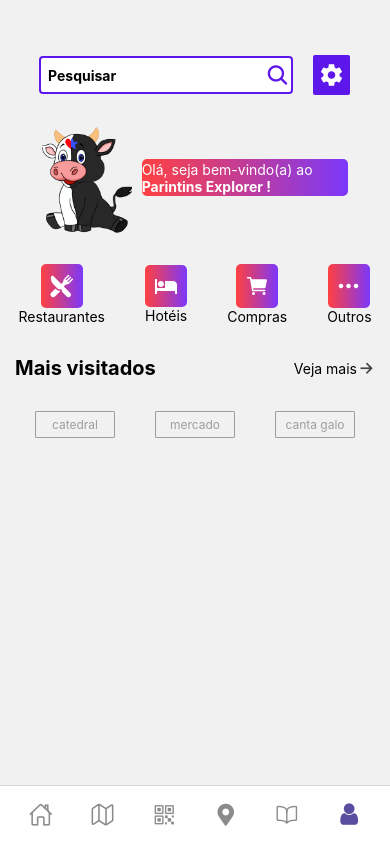
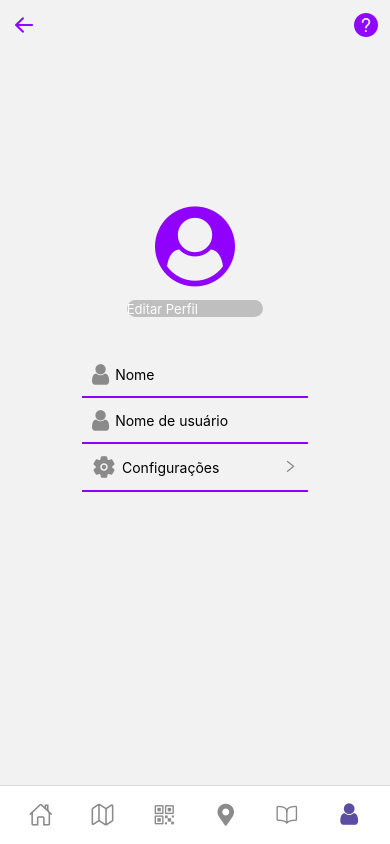
Before and after one commit to andreyfelipe01/Parintins-Explore, a React Native app: screen /Home3 in a window 390 px wide. Built offline with nearby package versions, Linux system fonts and the light colour scheme.

Commit message:
add screens
only

```diff
--- /dev/null
+++ b/src/data/Locations.js
@@ -0,0 +1,22 @@
+import { React, useState } from 'react-native';
+
+export const locations = [
+    {
+        id: '1',
+        name: 'Catedral',
+        ava: 4.5,
+        image: require('../icon/catedral.jpeg'),
+    },
+    {
+        id: '2',
+        name: 'Catedral',
+        ava: 4.5,
+        image: require('../icon/catedral.jpeg'),
+    },
+    {
+        id: '3',
+        name: 'Catedral',
+        ava: 4.5,
+        image: require('../icon/catedral.jpeg'),
+    },
+]
--- a/src/pages/routes.js
+++ b/src/pages/routes.js
@@ -21,6 +21,7 @@
 import { FontAwesome } from '@expo/vector-icons';
 import { FontAwesome5 } from '@expo/vector-icons';
 import CheckIn from '../screens/Checkin';
+import Profile from '../screens/Profile';
 
 const Tab = createBottomTabNavigator();
 const Stack = createNativeStackNavigator();
@@ -168,7 +169,7 @@
             />
             <Tab.Screen
                 name="Home3"
-                component={TelaHome}
+                component={Profile}
                 options={{
 
                     headerShown: false,
--- a/src/screens/Checkin.js
+++ b/src/screens/Checkin.js
@@ -4,7 +4,7 @@
 
 const CheckIn = () => {
 
-    const [modal, setModal] = useState(true);
+    const [modal, setModal] = useState(false);
 
     const Items = ({ local, image, description }) => {
         return (
--- /dev/null
+++ b/src/screens/Profile.js
@@ -0,0 +1,96 @@
+import React from "react";
+import { Text, View , TouchableOpacity, StyleSheet} from "react-native";
+import { SafeAreaView } from "react-native-safe-area-context";
+
+import { AntDesign } from '@expo/vector-icons';
+import { FontAwesome } from '@expo/vector-icons';
+import { Ionicons } from '@expo/vector-icons';
+
+export default function Profile(){
+  return(
+    <SafeAreaView>
+      <View style={styles.container}>
+        <View style={styles.icon}>
+          <TouchableOpacity>
+          <AntDesign name="arrowleft" size={24} color="#9008ff" />
+          </TouchableOpacity>
+          <TouchableOpacity>
+          <AntDesign name="questioncircle" size={24} color="#9008ff" />
+          </TouchableOpacity>
+        </View>
+        <View style={styles.icon2}>
+          <FontAwesome  name="user-circle" size={80} color="#9000ff" />
+        </View>
+        <View style={styles.botao}>
+          <TouchableOpacity>
+            <Text style={{color:'white', fontSize:13}}>Editar Perfil</Text>
+          </TouchableOpacity>
+        </View>
+        <View style={styles.conteudoo}>
+          <View style={styles.conteudo}>
+            <FontAwesome name="user" size={24} color="#8a8a8a" />
+            <Text style={styles.texto}>Nome</Text>
+
+          </View>
+          <View style={styles.conteudo}>
+            <FontAwesome name="user" size={24} color="#8a8a8a" />
+            <Text style={styles.texto}>Nome de usuário</Text>
+          </View>
+          <View style={styles.conteudo}>
+            <View style={{flexDirection: 'row', alignItems:'center', gap:6}}>
+              <Ionicons name="settings" size={24} color="#8a8a8a" />
+              <Text style={styles.texto}>Configurações</Text>
+            </View>
+            <TouchableOpacity>
+            <AntDesign  name="right" size={15} color="#8a8a8a" />
+            </TouchableOpacity>
+          </View>
+        </View>
+      </View>
+    </SafeAreaView>
+
+  )
+}
+
+const styles = StyleSheet.create ({
+  container:{
+    width:'100%',
+    height:'100%',
+  },
+  icon:{
+    flexDirection:'row',
+    justifyContent:'space-between',
+    padding:12,
+
+  },
+  icon2:{
+    alignItems:'center',
+    marginTop:'40%'
+  },
+  botao:{
+    backgroundColor: '#bfbfbf' ,
+    width: '35%',
+    height: '3.5%',
+    justifyContent: 'center',
+    borderRadius: 20,
+    textAlign:'center',
+    alignSelf:'center',
+    marginTop:14
+  },
+  conteudoo:{
+    alignSelf:'center',
+    marginTop:'9%',
+  },
+  conteudo:{
+    flexDirection:'row',
+    alignItems:'center',
+    gap:6,
+    borderBottomWidth:2,
+    borderColor:'#9000ff',
+    padding:10
+  },
+  texto:{
+    width:155
+  }
+
+})
--- a/src/screens/home.js
+++ b/src/screens/home.js
@@ -1,28 +1,120 @@
-import React, {useEffect, useState} from "react";
-import { Text , View , TouchableOpacity, TextInput, Image ,StyleSheet } from "react-native";
+import React, {
+    useEffect,
+    useState
+} from "react";
+
+import {
+    Text,
+    View,
+    TouchableOpacity,
+    TextInput,
+    Image,
+    StyleSheet,
+    ScrollView,
+    FlatList
+} from "react-native";
+
 import { LinearGradient } from "expo-linear-gradient";
 
 import { Ionicons } from '@expo/vector-icons';
 import { MaterialIcons } from '@expo/vector-icons';
 
-export default function TelaH({navigation}){
+import { locations } from "../data/Locations.js";
+import { SafeAreaView } from "react-native-safe-area-context";
 
-    return(
+export default function TelaH({ navigation }) {
+
+    const maxRating = [1, 2, 3, 4, 5];
+    const [itemRatings, setItemRatings] = useState({});
+
+    function ItemLocal({ item }) {
+
+        const itemRating = itemRatings[item.id] || 0;
+
+        return (
+            <View style={styles.containerRenderItem}>
+
+                <View style={styles.flexlocal}>
+                    <View style={{}}>
+                        <Image
+                            source={require("../icon/catedral.jpeg")}
+                            style={styles.imagerenderitem}
+                        />
+                        <Text style={styles.textrenderitem}>
+                            {item.name}
+                        </Text>
+                        <RatingBar item={item} rating={itemRating} setRating={setRating} />
+                    </View>
+
+                    <View style={styles.partgradbutton}>
+                        <LinearGradient
+                            style={styles.lineargradientri}
+                            colors={['#ff4142', '#c03c99', '#7b38fb']}
+                            start={{ x: 0, y: 1 }}
+                            end={{ x: 1, y: 1 }}
+                        />
+                        <TouchableOpacity style={{ flexDirection: 'row', alignItems: 'center' }}>
+                            <Text style={{ color: 'white', fontWeight: 'bold' }}>Veja mais</Text>
+                            <Ionicons name="arrow-forward" size={18} color="white" />
+                        </TouchableOpacity>
+                    </View>
+
+                </View>
+            </View>
+        );
+    }
+
+    const RatingBar = ({ item, rating, setRating }) => {
+        return (
+            <View style={styles.ratingBarStyle}>
+                {maxRating.map((value, key) => {
+                    return (
+                        <TouchableOpacity
+                            activeOpacity={0.7}
+                            key={value}
+                            onPress={() => setRating(item.id, value)}
+                        >
+                            <Image
+                                style={{ height: 16, width: 16, }}
+                                source={
+                                    value <= rating
+                                        ? require("../icon/star_filled.png")
+                                        : require("../icon/star_corner.png")
+                                }
+                            />
+                        </TouchableOpacity>
+                    );
+                })}
+            </View>
+        );
+    };
+
+    const setRating = (itemId, value) => {
+        setItemRatings((prevRatings) => ({
+            ...prevRatings,
+            [itemId]: value,
+        }));
+    };
+
+    return (
+        <SafeAreaView>
             <View style={styles.container}>
+
+                <ScrollView>
                     <View style={styles.pesquisa}>
                         <View style={styles.sectionStyle}>
                             <View style={styles.input}>
                                 <TextInput
-                            style={{fontWeight:'bold'}}
+                                    style={{ fontWeight: 'bold' }}
                                     placeholderTextColor={'#000'}
                                     placeholder="Pesquisar"
                                 />
                             </View>
-                    <View style={{marginLeft:'90%', position:'absolute'}}>
+                            <View style={{ marginLeft: '90%', position: 'absolute' }}>
                                 <Ionicons name="search" size={24} color="#5e17eb" />
                             </View>
                         </View>
-                <View style={{borderRadius:2, backgroundColor:'#5e17eb', padding:6.9, }}>
+                        <View style={{ borderRadius: 2, backgroundColor: '#5e17eb', padding: 6.9, }}>
                             <TouchableOpacity>
                                 <Ionicons name="settings-sharp" size={24} color="white" />
                             </TouchableOpacity>
@@ -42,11 +134,11 @@
                                 start={{ x: 0, y: 1 }}
                                 end={{ x: 1, y: 1 }}
                             />
-                <Text style={{color:'#fff',}}>Olá, seja bem-vindo(a) ao <Text style={{fontWeight:'bold'}}>Parintins Explorer !</Text></Text>
+                            <Text style={{ color: '#fff', }}>Olá, seja bem-vindo(a) ao <Text style={{ fontWeight: 'bold' }}>Parintins Explorer !</Text></Text>
                         </View>
                     </View>
                     <View style={styles.icones}>
-                <View style={{alignItems:'center'}}>
+                        <View style={{ alignItems: 'center' }}>
                             <TouchableOpacity>
                                 <LinearGradient
                                     style={styles.linearGradientdosicon}
@@ -58,7 +150,7 @@
                             </TouchableOpacity>
                             <Text>Restaurantes</Text>
                         </View>
-                <View style={{alignItems:'center',}}>
+                        <View style={{ alignItems: 'center', }}>
                             <TouchableOpacity>
                                 <LinearGradient
                                     style={styles.linearGradientdosicon}
@@ -70,7 +162,7 @@
                             </TouchableOpacity>
                             <Text>Hotéis</Text>
                         </View>
-                <View style={{alignItems:'center',}}>
+                        <View style={{ alignItems: 'center', }}>
                             <TouchableOpacity>
                                 <LinearGradient
                                     style={styles.linearGradientdosicon}
@@ -82,7 +174,7 @@
                             </TouchableOpacity>
                             <Text>Compras</Text>
                         </View>
-                <View style={{alignItems:'center',}}>
+                        <View style={{ alignItems: 'center', }}>
                             <TouchableOpacity>
                                 <LinearGradient
                                     style={styles.linearGradientdosicon}
@@ -99,8 +191,8 @@
                         <View>
                             <Text style={styles.textoemnegritoemeiog}>Mais visitados</Text>
                         </View>
-                <View style={{flexDirection:'row', alignItems:'center'}}>
-                    <TouchableOpacity style={{flexDirection:'row', alignItems:'center'}}>
+                        <View style={{ flexDirection: 'row', alignItems: 'center' }}>
+                            <TouchableOpacity style={{ flexDirection: 'row', alignItems: 'center' }}>
                                 <Text>Veja mais</Text>
                                 <Ionicons name="arrow-forward" size={18} color="#454545" />
                             </TouchableOpacity>
@@ -117,52 +209,47 @@
                             <Text style={styles.textocaixa2}>canta galo</Text>
                         </View>
                     </View>
+                    <View style={{ paddingLeft: 5, marginTop: 20, height: 300 }}>
+                        <FlatList
+                            data={locations}
+                            keyExtractor={item => item.id}
+                            renderItem={ItemLocal}
+                            horizontal={true}
+                        />
                     </View>
+                    <Text>Espaço</Text>
+                    <Text>Espaço</Text>
+                    <Text>Espaço</Text>
+
+                    <Text>Espaço</Text>
+                    <Text>Espaço</Text>
+                    <Text>Espaço</Text>
+                    <Text>Espaço</Text>
+
+                    <Text>Espaço</Text>
+                    <Text>Espaço</Text>
+                    <Text>Espaço</Text>
+
+                    <Text>Espaço</Text>
+                    <Text>Espaço</Text>
+                </ScrollView>
+
+            </View>
+        </SafeAreaView>
     )
 }
 
-const RatingBar = () => {
-    return (
-      <View style={styles.ratingBarStyle}>
-        {maxRating.map((item, key) => {
-          return (
-            <TouchableOpacity
-              activeOpacity={0.7}
-              key={item}
-              onPress={() => setDefaultRating(item)}>
-              <Image
-                style={styles.starImageStyle}
-                source={
-                  item <= defaultRating
-                    ? require('../icon/star_filled.png')
-                    : require('../icon/star_corner.png')
-                }
-              />
-            </TouchableOpacity>
-          );
-        })}
-      </View>
-    );
-  };
-
-
-
-
 
 const styles = StyleSheet.create({
-    container:{
-        backgroundColor:'#f1f1f1',
-        width:'100%',
-        height:'100%',
-        alignItems:'center'
+    container: {
+        backgroundColor: '#f1f1f1',
     },
-    pesquisa:{
-        flexDirection:'row',
-        width:'100%',
-        height: 150,
-        alignItems:'center',
-        gap:20,
-
+    pesquisa: {
+        flexDirection: 'row',
+        width: '100%',
+        height: 80,
+        alignItems: 'center',
+        gap: 20,
     },
     sectionStyle: {
         flexDirection: 'row',
@@ -171,88 +258,134 @@
         borderColor: '#5e17eb',
         borderRadius: 4,
         alignItems: 'center',
-        height:'25%',
-        width:'65%',
-        marginLeft:'10%'
+        height: 35,
+        width: '65%',
+        marginLeft: '10%'
     },
-    input:{
-        paddingLeft:7
+    input: {
+        paddingLeft: 5
     },
-    img:{
-        width:90,
-        height:110
+    img: {
+        width: 90,
+        height: 110
     },
-    logoetext:{
-        flexDirection:'row',
-        alignItems:'center',
-        justifyContent:'center',
-        gap:10,
-        marginTop:'-7%'
+    logoetext: {
+        flexDirection: 'row',
+        alignItems: 'center',
+        justifyContent: 'center',
+        gap: 10,
+        marginTop: '-7%'
     },
-    caixacomlinearg:{
-        width:'53%',
-        height:'34%',
-        alignItems:'center',
-        justifyContent:'center'
+    caixacomlinearg: {
+        width: '53%',
+        height: '34%',
+        alignItems: 'center',
+        justifyContent: 'center'
     },
-    linearGradient:{
+    linearGradient: {
         position: 'absolute',
         top: 0,
         bottom: 0,
         left: 0,
         right: 0,
-        borderRadius:5,
+        borderRadius: 5,
     },
-    icones:{
-        flexDirection:'row',
-        alignItems:'center',
-        justifyContent:'center',
-        gap:40,
-        marginTop:'8%'
+    icones: {
+        flexDirection: 'row',
+        alignItems: 'center',
+        justifyContent: 'center',
+        gap: 40,
+        marginTop: '8%'
     },
-    linearGradientdosicon:{
+    linearGradientdosicon: {
         position: 'absolute',
         top: 0,
         bottom: 0,
         left: 0,
         right: 0,
-        borderRadius:5,
+        borderRadius: 5,
     },
-    iconesgradient:{
-        padding:9
+    iconesgradient: {
+        padding: 9
     },
-    maisvisitados:{
-        flexDirection:'row',
-        alignItems:'center',
-        marginTop:'8%',
+    maisvisitados: {
+        flexDirection: 'row',
+        alignItems: 'center',
+        marginTop: '8%',
         width: '100%',
         paddingHorizontal: 15,
         justifyContent: 'space-between'
     },
-    textoemnegritoemeiog:{
-        fontWeight:'bold',
-        fontSize:20,
-        color:'#000',
+    textoemnegritoemeiog: {
+        fontWeight: 'bold',
+        fontSize: 20,
+        color: '#000',
     },
-    textocaixa2:{
-        borderRadius:1,
-        borderColor:'#9e9e9e',
-        borderWidth:1,
-        padding:5,
-        fontSize:12,
-        color:'#9e9e9e',
-        textAlign:'center',
-        width:80
+    textocaixa2: {
+        borderRadius: 1,
+        borderColor: '#9e9e9e',
+        borderWidth: 1,
+        padding: 5,
+        fontSize: 12,
+        color: '#9e9e9e',
+        textAlign: 'center',
+        width: 80
     },
-    icones2:{
-        flexDirection:'row',
-        alignItems:'center',
-        justifyContent:'center',
-        gap:40,
-        marginTop:'8%'
+    icones2: {
+        flexDirection: 'row',
+        alignItems: 'center',
+        justifyContent: 'center',
+        gap: 40,
+        marginTop: '8%'
     },
-    img2:{
-        width:120,
-        height:120
-    }
+    img2: {
+        width: 120,
+        height: 120
+    },
+    ratingBarStyle: {
+        flexDirection: "row",
+        alignItems: "center",
+        justifyContent: "center",
+        marginTop: 5,
+    },
+    containerRenderItem: {
+        height: 225,
+        width: 170,
+        borderRadius: 15,
+        elevation: 10,
+        marginHorizontal: 10
+    },
+    flexlocal: {
+        backgroundColor: '#FFF',
+        height: '100%',
+        borderRadius: 15,
+        justifyContent: "space-between"
+    },
+    imagerenderitem: {
+        height: 120,
+        width: 170,
+        borderTopLeftRadius: 15,
+        borderTopRightRadius: 15,
+    },
+    textrenderitem: {
+        textAlign: "center",
+        fontSize: 17,
+        fontWeight: "bold"
+    },
+    partgradbutton: {
+        flexDirection: 'row',
+        alignItems: 'center',
+        justifyContent: "center",
+        height: 30
+    },
+    lineargradientri: {
+        position: 'absolute',
+        top: 0,
+        bottom: 0,
+        left: 0,
+        right: 0,
+        borderBottomLeftRadius: 15,
+        borderBottomRightRadius: 15,
+    },
+
 });
```
Also changed, not shown: src/screens/Biblioteca.js (+11 -9 lines), src/screens/Data.js (+15 -15 lines). Lines whose indentation alone changed are shown as unchanged.
